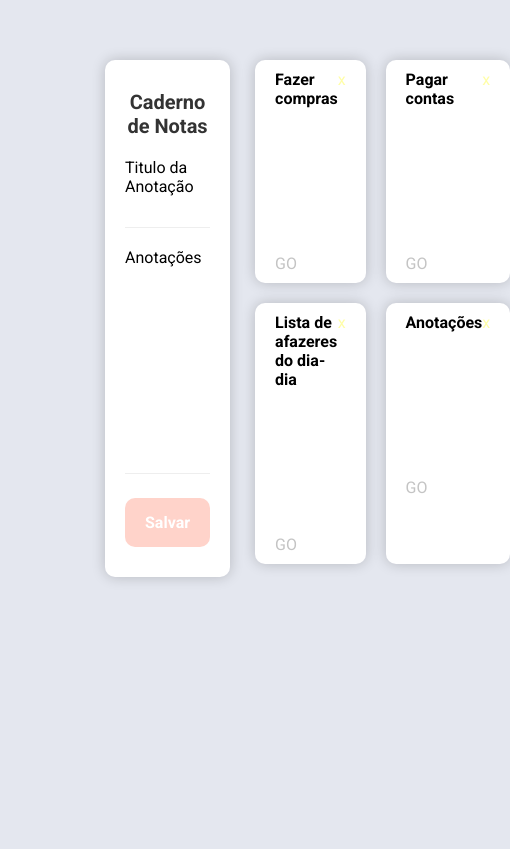
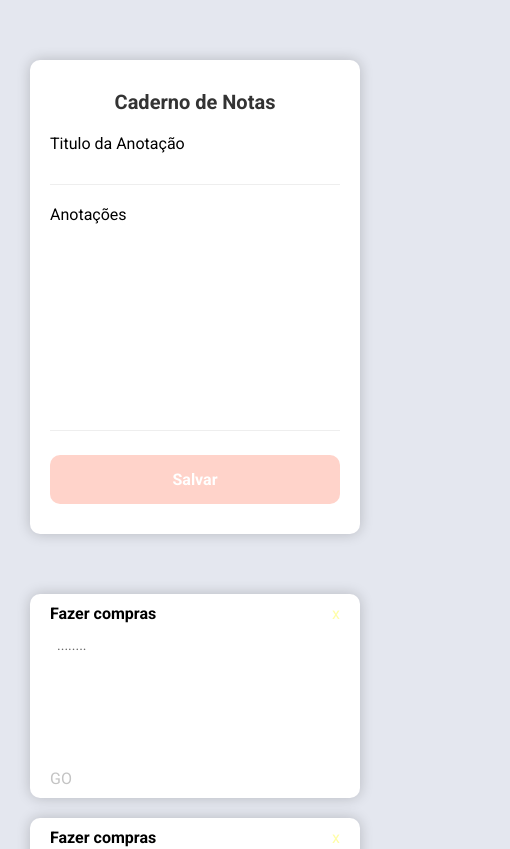
Before and after one commit to thiago-henrique-dev/react-annotation-project, a React (Create React App) app in the folder frontend/frontend/: page / in a window 390 px wide. Shown: the top 849 px of the page, 510 px wide, since content can reach past the window. Built offline with nearby package versions, Linux system fonts and the light colour scheme; a web font is replaced by a local one.

Commit message:
edit css (;

```diff
--- a/frontend/frontend/src/App.css
+++ b/frontend/frontend/src/App.css
@@ -6,3 +6,19 @@
     flex-direction: row;
     align-items: flex-start;
 }
+
+@media (max-width: 1000px){
+    #app {
+        flex-direction: column;
+        align-items: unset;
+    }
+
+    #app main {
+        margin-left: 0;
+        margin-top: 30px;
+    }
+
+    #app aside {
+        width: 100%;
+    }
+}
--- a/frontend/frontend/src/App.js
+++ b/frontend/frontend/src/App.js
@@ -29,6 +29,8 @@ function App() {
       <main>
         <ul>
            <Notes/>
+           <Notes/>
+           <Notes/>
 
         </ul>
       </main>
--- a/frontend/frontend/src/Componentes/Notes/index.js
+++ b/frontend/frontend/src/Componentes/Notes/index.js
@@ -10,41 +10,11 @@ function Notes(){
                 x
               </div>
               </div>
-              <textarea></textarea>
+              <textarea defaultValue="........"></textarea>
               <span>GO</span>
             </li>
 
-            <li className="notepad-infos">
-              <div>
-                <strong>Pagar contas</strong>
-              <div>
-                x
-              </div>
-              </div>
-              <textarea></textarea>
-              <span>GO</span>
-            </li>
 
-            <li className="notepad-infos">
-              <div>
-                <strong>Lista de afazeres do dia-dia</strong>
-              <div>
-                x
-              </div>
-              </div>
-              <textarea></textarea>
-              <span>GO</span>
-            </li>
-            <li className="notepad-infos">
-              <div>
-                <strong>Anotações</strong>
-              <div>
-                x
-              </div>
-              </div>
-              <textarea></textarea>
-              <span>GO</span>
-            </li>
         </>
     )
 }
--- a/frontend/frontend/src/aside.css
+++ b/frontend/frontend/src/aside.css
@@ -5,8 +5,16 @@ aside {
     box-shadow: 0 0 14px 0 rgba(0,0,0, 0.2);
     border-radius: 10px;
     padding: 30px 20px;
-    margin-left: 75px;
 
+
+
+
+}
+
+@media (max-width: 1000px){
+    aside{
+        position: relative;
+    }
 }
 
 aside strong {
--- a/frontend/frontend/src/main.css
+++ b/frontend/frontend/src/main.css
@@ -11,6 +11,11 @@ main ul {
     list-style: none;
 }
 
+@media (max-width: 600px){
+    main ul {
+        grid-template-columns: 1fr;
+    }
+}
 li.notepad-infos div{
     display: flex;
     justify-content: space-between;
```
Also changed, not shown: frontend/frontend/src/index.js (+6 -6 lines).
